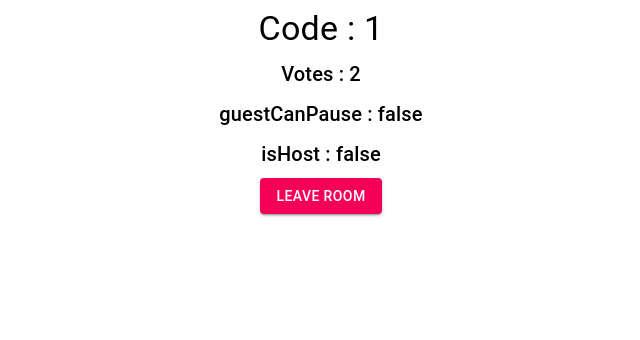
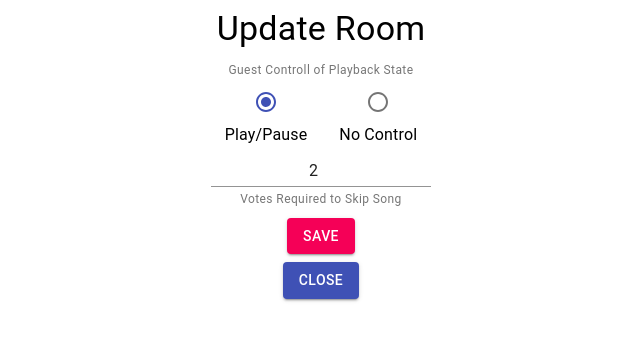
Before and after one commit to tib-source/House-Party-Fullstack-practice, a React app in the folder music_controller/frontend/: page /room/1 in a window 1280 px wide. Shown: the top 340 px of the page, without its empty margins (319-959 px from the left). Built offline with nearby package versions, Linux system fonts and the light colour scheme; no server answers; the HTML template or start-up script is replaced by a standard one.

Commit message:
created an update room page

```diff
--- a/music_controller/frontend/src/components/CreateRoomPage.js
+++ b/music_controller/frontend/src/components/CreateRoomPage.js
@@ -13,13 +13,19 @@ import {
 import { Link } from "react-router-dom";
 
 export default class CreateRoomPage extends Component {
-  defaultVotes = 2;
+  static defaultProps = {
+    votesToSkip: 2,
+    guestCanPause: true,
+    update: false,
+    roomCode: null,
+    updateCallBack: () => {},
+  };
   constructor(props) {
     super(props);
 
     this.state = {
-      guestCanPause: true,
-      votesToSkip: this.defaultVotes,
+      guestCanPause: false,
+      votesToSkip: 2,
     };
 
     this.handleSubmit = this.handleSubmit.bind(this);
@@ -54,12 +60,27 @@ export default class CreateRoomPage extends Component {
       .then((response) => response.json())
       .then((data) => this.props.history.push("/room/" + data.code));
   }
+
+  renderButtons = () => {
+    <>
+      <Grid item xs={12} align="center">
+        <Button color="primary" variant="contained" to="/" component={Link}>
+          Back
+        </Button>
+      </Grid>
+    </>;
+  };
+
+  updateRoom = () => {
+    console.log("Room Updated");
+    this.props.history.push(`/room/${this.props.roomCode}`);
+  };
   render() {
     return (
       <Grid container spacing={1}>
         <Grid item xs={12} align="center">
           <Typography component="h4" variant="h4">
-            Create A Room
+            {this.props.update ? "Update Room" : "Create A Room"}
           </Typography>
         </Grid>
         <Grid item xs={12} align="center">
@@ -92,7 +113,7 @@ export default class CreateRoomPage extends Component {
             required={true}
             onChange={this.handleVotesChange}
             type="number"
-            defaultValue={this.defaultVotes}
+            defaultValue={this.state.votesToSkip}
             inputProps={{ min: 1, style: { textAlign: "center" } }}
           ></TextField>
           <FormHelperText component="h6">
@@ -103,16 +124,14 @@ export default class CreateRoomPage extends Component {
           <Button
             color="secondary"
             variant="contained"
-            onClick={this.handleSubmit}
+            onClick={() =>
+              this.props.update ? this.updateRoom() : this.handleSubmit()
+            }
           >
-            Create Room
+            {this.props.update ? "Save" : "Create Room"}
           </Button>
         </Grid>
-        <Grid item xs={12} align="center">
-          <Button color="primary" variant="contained" to="/" component={Link}>
-            Back
-          </Button>
-        </Grid>
+        {!this.props.update && this.renderButtons()}
       </Grid>
     );
   }
--- a/music_controller/frontend/src/components/Room.js
+++ b/music_controller/frontend/src/components/Room.js
@@ -1,6 +1,7 @@
 import React, { Component } from "react";
 import { Grid, Button, Typography } from "@material-ui/core";
 import { Redirect, Link } from "react-router-dom";
+import CreateRoomPage from "./CreateRoomPage";
 export class Room extends Component {
   constructor(props) {
     super(props);
@@ -33,9 +34,9 @@ export class Room extends Component {
       });
   }
 
-  updateShowSetting = () => {
+  updateShowSetting = (bool) => {
     this.setState({
-      showSetting: !this.state.showSetting,
+      showSetting: bool,
     });
   };
 
@@ -45,7 +46,7 @@ export class Room extends Component {
         <Button
           variant="contained"
           color="primary"
-          onClick={() => this.updateShowSetting}
+          onClick={() => this.updateShowSetting(true)}
         >
           Setting
         </Button>
@@ -65,7 +66,35 @@ export class Room extends Component {
     });
   };
 
+  renderSetting = () => {
+    return (
+      <Grid container align="center" spacing={1}>
+        <Grid item xs={12}>
+          <CreateRoomPage
+            update={true}
+            votesToSkip={this.state.votesToSkip}
+            guestCanPause={this.state.guestCanPause}
+            roomCode={this.roomCode}
+            updateCallback={null}
+          />
+        </Grid>
+        <Grid item xs={12}>
+          <Button
+            variant="contained"
+            color="primary"
+            onClick={() => this.updateShowSetting(false)}
+          >
+            Close
+          </Button>
+        </Grid>
+      </Grid>
+    );
+  };
+
   render() {
+    if (this.state.showSetting) {
+      return this.renderSetting();
+    }
     return (
       <Grid container align="center" spacing={1}>
         {this.state.redirect && <Redirect push to="/"></Redirect>}
```
Also changed, not shown: music_controller/frontend/static/frontend/main.js, 2 other files (tests, documents, lock files or other folders).
